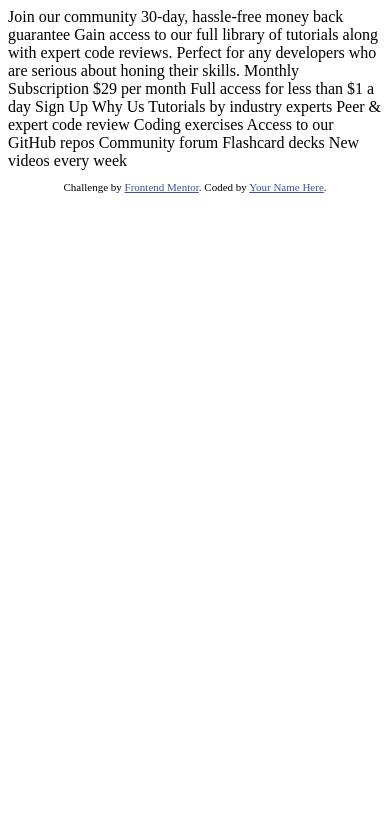
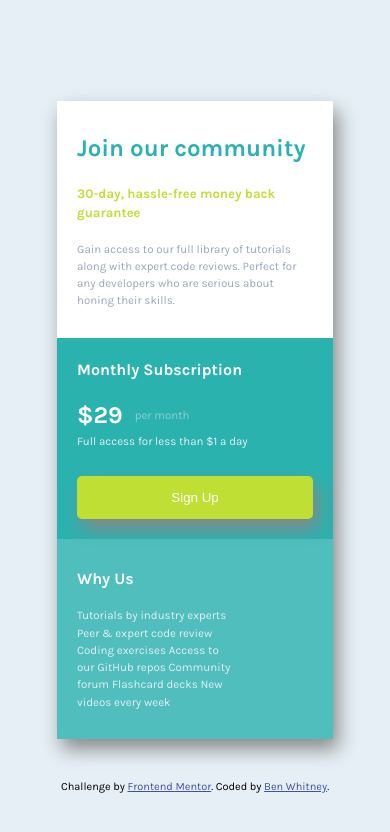
Before and after one commit to bwhitney2439/single-price-grid-component, a plain HTML site: page index.html in a window 390 px wide. Drawn offline with Linux system fonts and the light colour scheme.

Commit message:
asdasdsa

```diff
--- a/index.html
+++ b/index.html
@@ -1,50 +1,73 @@
 <!DOCTYPE html>
 <html lang="en">
   <head>
-  <meta charset="UTF-8">
-  <meta name="viewport" content="width=device-width, initial-scale=1.0"> <!-- displays site properly based on user's device -->
+    <meta charset="UTF-8" />
+    <meta name="viewport" content="width=device-width, initial-scale=1.0" />
+    <!-- displays site properly based on user's device -->
 
-  <link rel="icon" type="image/png" sizes="32x32" href="./images/favicon-32x32.png">
+    <link
+      rel="icon"
+      type="image/png"
+      sizes="32x32"
+      href="./images/favicon-32x32.png"
+    />
 
     <title>Frontend Mentor | Single Price Grid Component</title>
 
     <!-- Feel free to remove these styles or customise in your own stylesheet 👍 -->
     <style>
-    .attribution { font-size: 11px; text-align: center; }
-    .attribution a { color: hsl(228, 45%, 44%); }
+      .attribution {
+        font-size: 11px;
+        text-align: center;
+      }
+      .attribution a {
+        color: hsl(228, 45%, 44%);
+      }
     </style>
+    <link rel="stylesheet" href="./css/styles.css" />
   </head>
   <body>
+    <div class="page-container">
+      <div class="grid-container">
+        <div class="header-container">
+          <h2>
             Join our community
+          </h2>
+          <h3>30-day, hassle-free money back guarantee</h3>
+          <p>
+            Gain access to our full library of tutorials along with expert code
+            reviews. Perfect for any developers who are serious about honing
+            their skills.
+          </p>
+        </div>
 
-  30-day, hassle-free money back guarantee
+        <div class="subscription-container">
+          <h3>Monthly Subscription</h3>
+          <div class="price-container">
+            <h2>&dollar;29</h2>
+            <p>per month</p>
+          </div>
+          <p>Full access for less than &dollar;1 a day</p>
+          <button>Sign Up</button>
+        </div>
 
-  Gain access to our full library of tutorials along with expert code reviews.
-  Perfect for any developers who are serious about honing their skills.
-
-  Monthly Subscription
-
-  &dollar;29 per month
-
-  Full access for less than &dollar;1 a day
-
-  Sign Up
-
-  Why Us
-
-  Tutorials by industry experts
-  Peer &amp; expert code review
-  Coding exercises
-  Access to our GitHub repos
-  Community forum
-  Flashcard decks
+        <div class="about-container">
+          <h3>Why Us</h3>
+          <p>
+            Tutorials by industry experts Peer &amp; expert code review Coding
+            exercises Access to our GitHub repos Community forum Flashcard decks
             New videos every week
-
+          </p>
+        </div>
+      </div>
       <footer>
         <p class="attribution">
-      Challenge by <a href="https://www.frontendmentor.io?ref=challenge" target="_blank">Frontend Mentor</a>.
-      Coded by <a href="#">Your Name Here</a>.
+          Challenge by
+          <a href="https://www.frontendmentor.io?ref=challenge" target="_blank"
+            >Frontend Mentor</a
+          >. Coded by <a href="#">Ben Whitney</a>.
         </p>
       </footer>
+    </div>
   </body>
 </html>
--- /dev/null
+++ b/styles.scss
@@ -0,0 +1,180 @@
+@import url("https://fonts.googleapis.com/css?family=Karla:400,700&display=swap");
+
+// Variables
+$generic-box-shadow: 5px 10px 18px #888888;
+$generic-border: 1px solid #f1f1f1;
+$generic-border-radius: 10px;
+
+// Primary
+$cyan: hsl(179, 62%, 43%);
+$bright-yellow: hsl(71, 73%, 54%);
+
+// Neutral
+$light-gray: hsl(204, 43%, 93%);
+$grayish-blue: hsl(218, 22%, 67%);
+
+* {
+  box-sizing: border-box;
+  margin: 0;
+  padding: 0;
+}
+
+body {
+  font-size: 16px;
+  font-family: "Karla", sans-serif;
+  line-height: 1.5;
+  background-color: $light-gray;
+  display: grid;
+  justify-content: center;
+  align-items: center;
+  height: 100vh;
+  overflow: auto;
+}
+
+.grid-container {
+  display: grid;
+  grid-template:
+    "header header" 219px
+    "section1 section2" 258px
+    / 313px 313px;
+  box-shadow: $generic-box-shadow;
+  margin: 53px auto 40px;
+  // overflow: auto;
+
+  .header-container {
+    display: flex;
+    flex-direction: column;
+    justify-content: space-around;
+    grid-area: header;
+    background-color: white;
+    padding: 32px;
+    color: $grayish-blue;
+
+    h2 {
+      color: $cyan;
+    }
+    h3 {
+      color: $bright-yellow;
+    }
+  }
+
+  .subscription-container {
+    color: white;
+    grid-area: section1;
+    background-color: $cyan;
+    padding: 32px;
+    display: flex;
+    flex-direction: column;
+    justify-content: space-around;
+
+    .price-container {
+      display: flex;
+      align-items: center;
+
+      h2 {
+        margin-right: 12px;
+      }
+
+      p {
+        color: $light-gray;
+        opacity: 0.5;
+      }
+    }
+
+    p {
+      color: $light-gray;
+    }
+  }
+
+  button {
+    background-color: $bright-yellow;
+    border: none;
+    border-radius: 5px;
+    color: white;
+    padding: 14px 32px;
+    text-align: center;
+    text-decoration: none;
+    box-shadow: $generic-box-shadow;
+
+    &:hover {
+      box-shadow: none;
+      opacity: 0.8;
+    }
+  }
+
+  .about-container {
+    display: flex;
+    flex-direction: column;
+    justify-content: space-around;
+    color: white;
+    background-color: $cyan;
+    opacity: 0.8;
+    grid-area: section2;
+    padding: 32px;
+
+    p {
+      color: $light-gray;
+    }
+  }
+}
+
+@media screen and (max-width: 765px) {
+  .grid-container {
+    grid-template:
+      "header" 237px
+      "section1" 1fr
+      "section2" 1fr
+      / 276px;
+    .header-container {
+      grid-area: header;
+      padding: 20px;
+
+      h1 {
+        font-size: 1rem;
+      }
+
+      h3 {
+        font-size: 0.82rem;
+      }
+
+      p {
+        font-size: 0.72rem;
+      }
+    }
+
+    .subscription-container {
+      grid-area: section1;
+      padding: 20px;
+
+      h3 {
+        font-size: 1rem;
+        margin-bottom: 15px;
+      }
+
+      .price-container {
+        p {
+          margin-bottom: 0;
+        }
+      }
+
+      p {
+        font-size: 0.72rem;
+        margin-bottom: 25px;
+      }
+    }
+
+    .about-container {
+      grid-area: section2;
+      padding: 20px;
+
+      h3 {
+        font-size: 1rem;
+      }
+
+      p {
+        width: 68%;
+        font-size: 0.72rem;
+      }
+    }
+  }
+}
```
Also changed, not shown: css/index.css (added), css/styles.css (added), 3 other files. Lines whose indentation alone changed are shown as unchanged.
